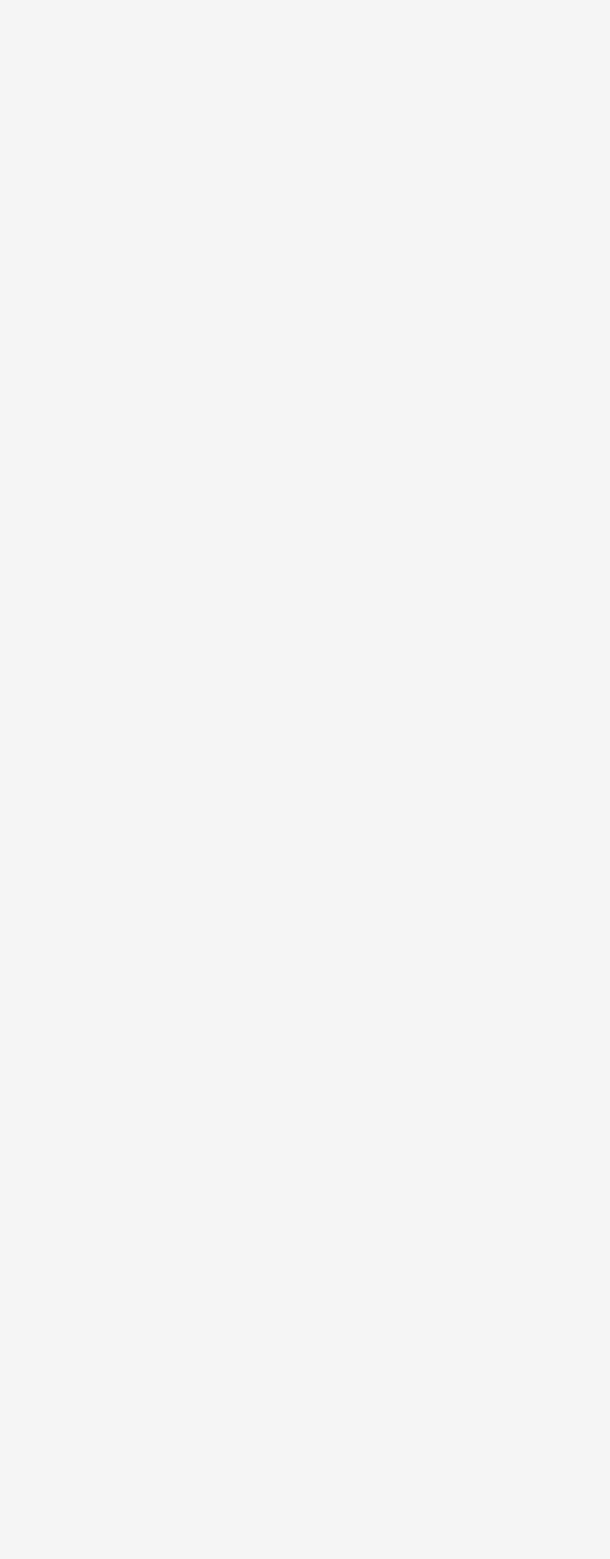
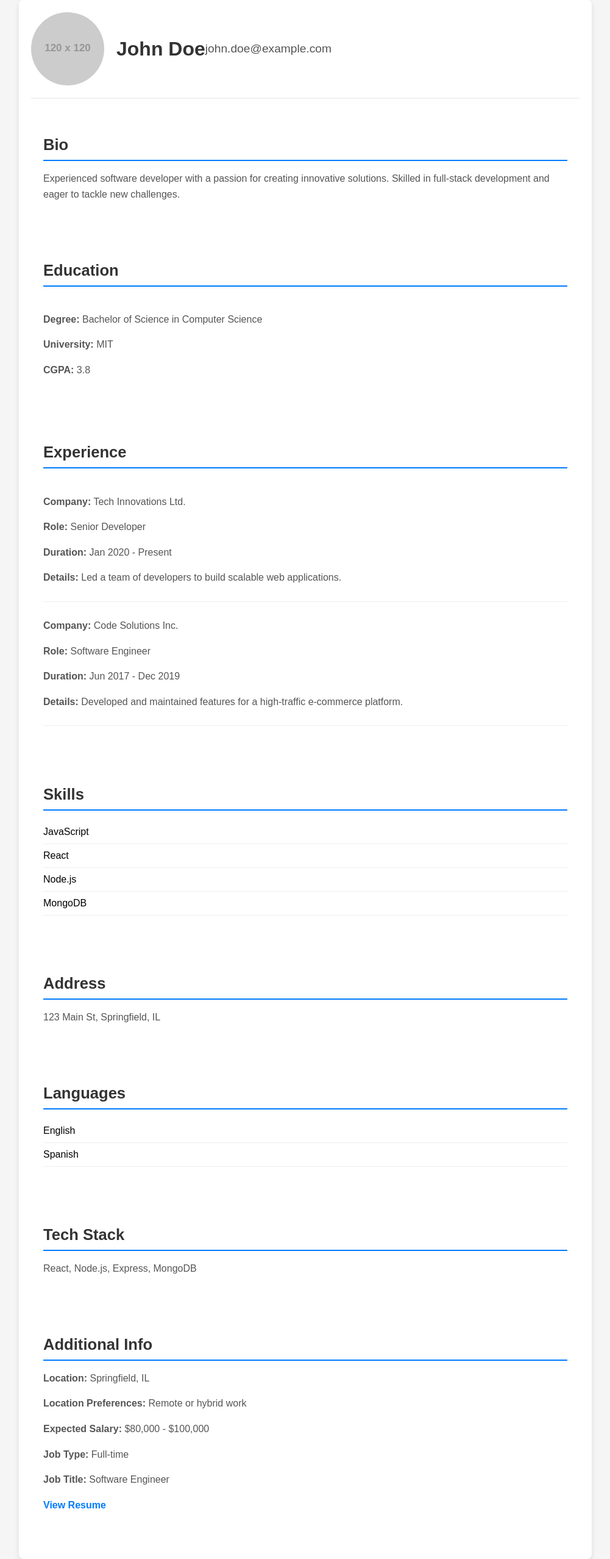
Before and after one commit to Yashgabani845/hiring-portal, a React (Create React App) app in the folder hiring-portal/: page /profile in a window 1280 px wide. Before the commit this address had no page. Shown: the whole page at 61% size, without its empty margins (139-1140 px from the left). Before the commit the page ends 800 px from the top, so only its background shows below. Built offline with nearby package versions, Linux system fonts and the light colour scheme.

Commit message:
profile page added

```diff
--- a/hiring-portal/src/App.js
+++ b/hiring-portal/src/App.js
@@ -15,6 +15,7 @@ import TakeTest from './Components/TakeTest';
 import JobPostForm from './Components/JobPostForm';
 import VideoMeeting from './Components/VideoMeeting';
 import CompanyRegistration from './Components/CompanyRegistration';
+import Profile from './Components/Profile';
 function App() {
   const [test, setTest] = useState(null);
 
@@ -32,6 +33,7 @@ function App() {
         <Route path="/postjob" element ={<JobPostForm/>}/>
         <Route path="/video" element={<VideoMeeting/>}/>
         <Route path="/company" element={<CompanyRegistration/>}/>
+        <Route path="/profile" element={<Profile/>}/>
    </Routes>
    </Router>
   );
--- /dev/null
+++ b/hiring-portal/src/CSS/profile.css
@@ -0,0 +1,83 @@
+.profile-container {
+    max-width: 900px;
+    margin: 0 auto;
+    padding: 20px;
+    background-color: #fff;
+    border-radius: 8px;
+    box-shadow: 0 4px 8px rgba(0, 0, 0, 0.1);
+    font-family: Arial, sans-serif;
+}
+
+.profile-header {
+    display: flex;
+    align-items: center;
+    border-bottom: 2px solid #f1f1f1;
+    padding-bottom: 20px;
+    margin-bottom: 20px;
+}
+
+.profile-avatar {
+    width: 120px;
+    height: 120px;
+    border-radius: 50%;
+    object-fit: cover;
+    margin-right: 20px;
+}
+
+.profile-name {
+    font-size: 2em;
+    color: #333;
+    margin: 0;
+}
+
+.profile-email {
+    font-size: 1.2em;
+    color: #555;
+}
+
+.profile-details {
+    display: flex;
+    flex-direction: column;
+}
+
+.profile-section {
+    margin-bottom: 20px;
+}
+
+.profile-section h2 {
+    font-size: 1.6em;
+    color: #333;
+    border-bottom: 2px solid #007bff;
+    padding-bottom: 10px;
+    margin-bottom: 15px;
+}
+
+.profile-section p {
+    font-size: 1em;
+    color: #555;
+    line-height: 1.6;
+}
+
+.education-info, .experience-info {
+    padding: 10px 0;
+}
+
+.experience-list, .skills-list, .languages-list {
+    list-style: none;
+    padding: 0;
+}
+
+.experience-item, .skill-item, .language-item {
+    padding: 10px 0;
+    border-bottom: 1px solid #eee;
+}
+
+.resume-link {
+    color: #007bff;
+    text-decoration: none;
+    font-weight: bold;
+}
+
+.resume-link:hover {
+    text-decoration: underline;
+}
--- /dev/null
+++ b/hiring-portal/src/Components/Profile.jsx
@@ -0,0 +1,127 @@
+import React from 'react';
+import '../CSS/profile.css';
+
+// Dummy data
+const dummyUser = {
+    name: 'John Doe',
+    email: 'john.doe@example.com',
+    profileDetails: {
+        avatar: 'https://via.placeholder.com/120',
+        bio: 'Experienced software developer with a passion for creating innovative solutions. Skilled in full-stack development and eager to tackle new challenges.',
+        education: {
+            degree: 'Bachelor of Science in Computer Science',
+            university: 'MIT',
+            cgpa: 3.8
+        },
+        experience: [
+            {
+                company: 'Tech Innovations Ltd.',
+                role: 'Senior Developer',
+                duration: 'Jan 2020 - Present',
+                details: 'Led a team of developers to build scalable web applications.'
+            },
+            {
+                company: 'Code Solutions Inc.',
+                role: 'Software Engineer',
+                duration: 'Jun 2017 - Dec 2019',
+                details: 'Developed and maintained features for a high-traffic e-commerce platform.'
+            }
+        ],
+        skills: ['JavaScript', 'React', 'Node.js', 'MongoDB'],
+        address: '123 Main St, Springfield, IL',
+        languages: ['English', 'Spanish'],
+        techStack: 'React, Node.js, Express, MongoDB'
+    },
+    location: 'Springfield, IL',
+    locationPreferences: 'Remote or hybrid work',
+    expectedSalary: '$80,000 - $100,000',
+    jobType: 'Full-time',
+    jobTitle: 'Software Engineer',
+    resume: 'https://example.com/resume.pdf'
+};
+
+const Profile = () => {
+    const {
+        name, email, profileDetails, location, locationPreferences, expectedSalary, jobType, jobTitle, resume
+    } = dummyUser;
+
+    return (
+        <div className="profile-container">
+            <div className="profile-header">
+                <img src={profileDetails.avatar} alt="Avatar" className="profile-avatar" />
+                <h1 className="profile-name">{name}</h1>
+                <p className="profile-email">{email}</p>
+            </div>
+            <div className="profile-details">
+                <section className="profile-section">
+                    <h2>Bio</h2>
+                    <p>{profileDetails.bio}</p>
+                </section>
+                <section className="profile-section">
+                    <h2>Education</h2>
+                    {profileDetails.education ? (
+                        <div className="education-info">
+                            <p><strong>Degree:</strong> {profileDetails.education.degree}</p>
+                            <p><strong>University:</strong> {profileDetails.education.university}</p>
+                            <p><strong>CGPA:</strong> {profileDetails.education.cgpa}</p>
+                        </div>
+                    ) : <p>No education details available.</p>}
+                </section>
+                <section className="profile-section">
+                    <h2>Experience</h2>
+                    {profileDetails.experience.length > 0 ? (
+                        <ul className="experience-list">
+                            {profileDetails.experience.map((exp, index) => (
+                                <li key={index} className="experience-item">
+                                    <p><strong>Company:</strong> {exp.company}</p>
+                                    <p><strong>Role:</strong> {exp.role}</p>
+                                    <p><strong>Duration:</strong> {exp.duration}</p>
+                                    <p><strong>Details:</strong> {exp.details}</p>
+                                </li>
+                            ))}
+                        </ul>
+                    ) : <p>No experience details available.</p>}
+                </section>
+                <section className="profile-section">
+                    <h2>Skills</h2>
+                    {profileDetails.skills.length > 0 ? (
+                        <ul className="skills-list">
+                            {profileDetails.skills.map((skill, index) => (
+                                <li key={index} className="skill-item">{skill}</li>
+                            ))}
+                        </ul>
+                    ) : <p>No skills listed.</p>}
+                </section>
+                <section className="profile-section">
+                    <h2>Address</h2>
+                    <p>{profileDetails.address}</p>
+                </section>
+                <section className="profile-section">
+                    <h2>Languages</h2>
+                    {profileDetails.languages.length > 0 ? (
+                        <ul className="languages-list">
+                            {profileDetails.languages.map((language, index) => (
+                                <li key={index} className="language-item">{language}</li>
+                            ))}
+                        </ul>
+                    ) : <p>No languages listed.</p>}
+                </section>
+                <section className="profile-section">
+                    <h2>Tech Stack</h2>
+                    <p>{profileDetails.techStack}</p>
+                </section>
+                <section className="profile-section">
+                    <h2>Additional Info</h2>
+                    <p><strong>Location:</strong> {location}</p>
+                    <p><strong>Location Preferences:</strong> {locationPreferences}</p>
+                    <p><strong>Expected Salary:</strong> {expectedSalary}</p>
+                    <p><strong>Job Type:</strong> {jobType}</p>
+                    <p><strong>Job Title:</strong> {jobTitle}</p>
+                    {resume && <p><a href={resume} className="resume-link" target="_blank" rel="noopener noreferrer">View Resume</a></p>}
+                </section>
+            </div>
+        </div>
+    );
+};
+
+export default Profile;
```
